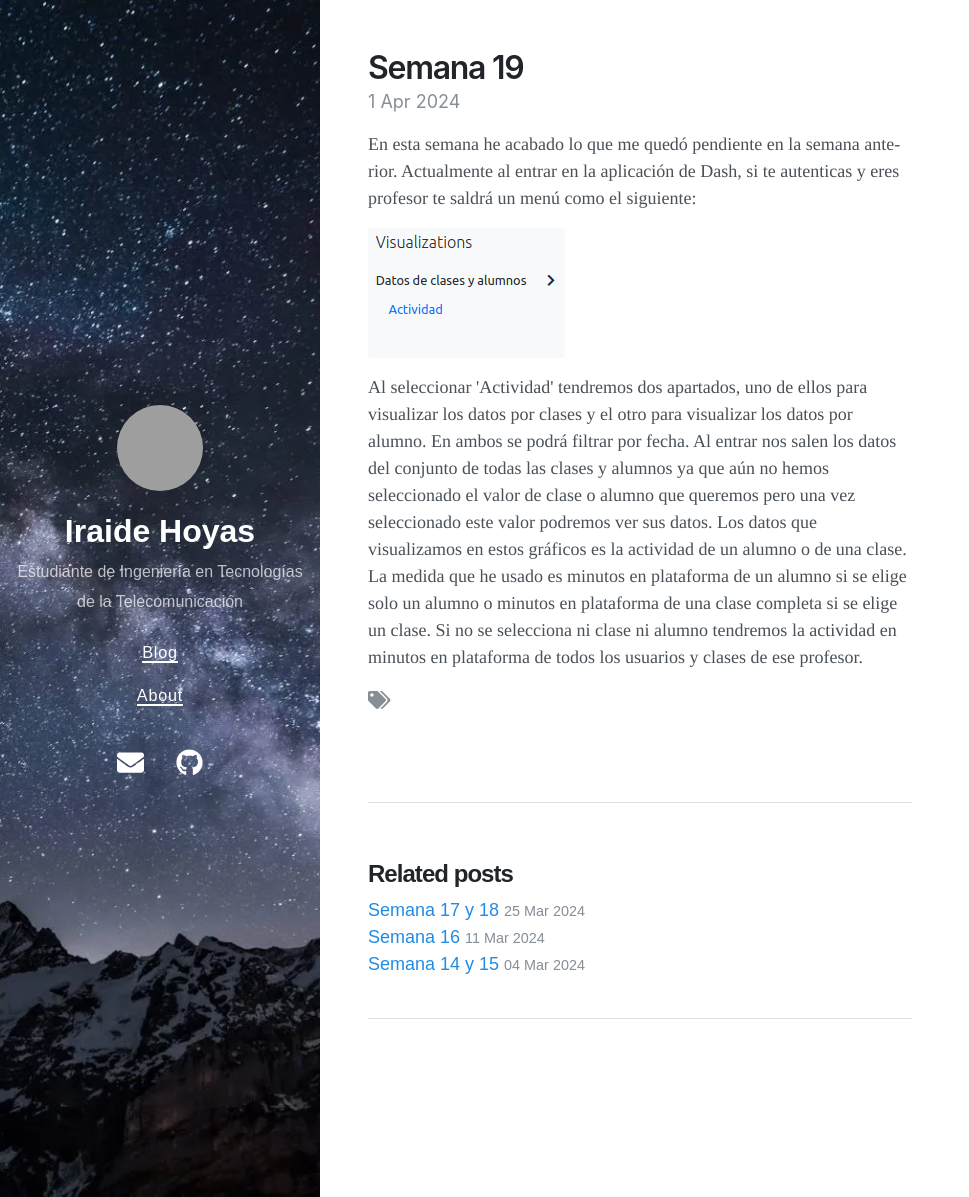
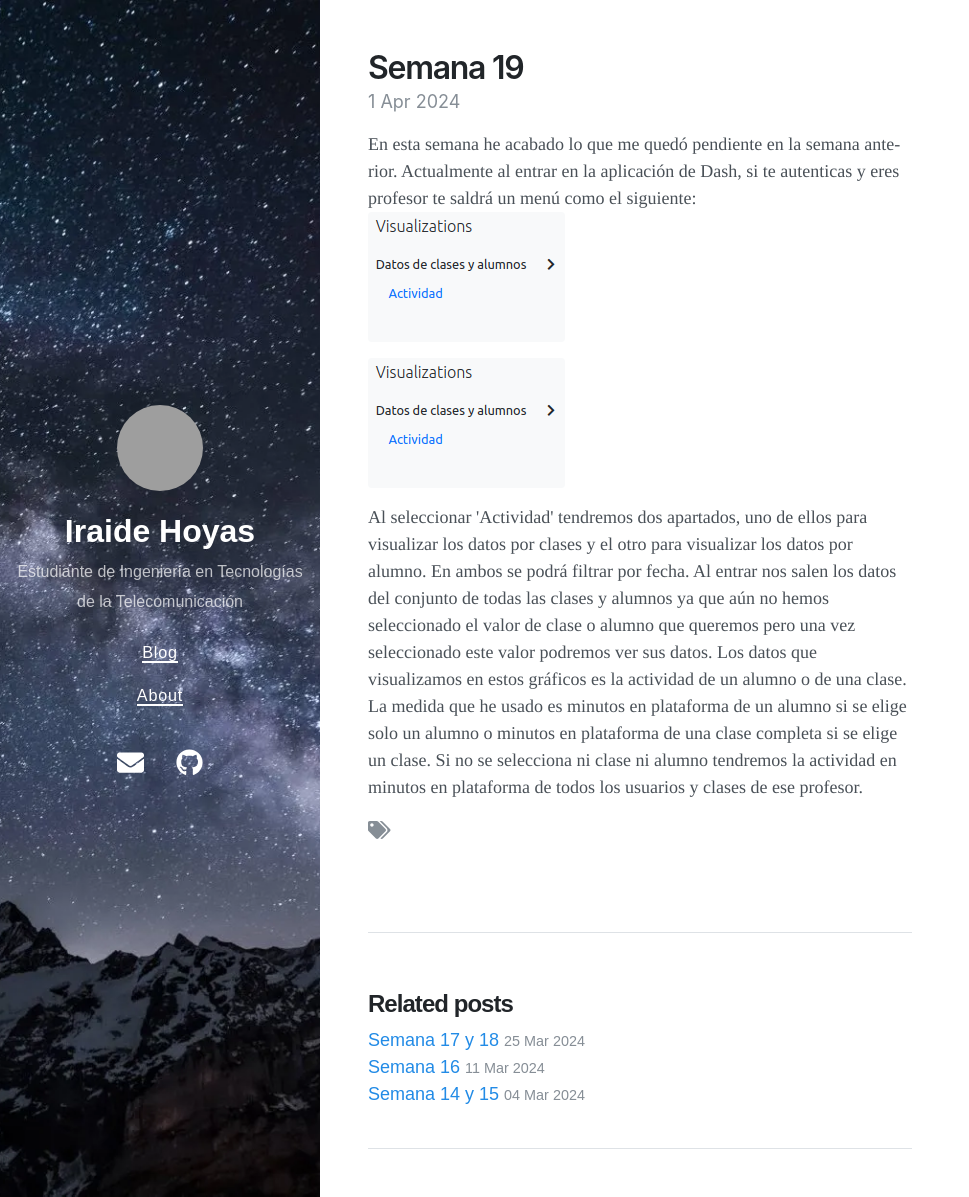
Before and after one commit to RoboticsLabURJC/2023-tfg-iraide-hoyas, a Jekyll site: the page built from docs/_posts/2024-04-01-Semana19.md, in a window 1280 px wide and 1197 px high. Shown: the whole window, without its empty margins (0-969 px from the left). Built offline with Jekyll 4.4.1, drawn with Linux system fonts in a browser that asks for light colours; nearby versions of some CDN libraries; grey boxes are pictures that could not be loaded.

Commit message:
Update 2024-04-01-Semana19.md

```diff
--- a/docs/_posts/2024-04-01-Semana19.md
+++ b/docs/_posts/2024-04-01-Semana19.md
@@ -5,7 +5,7 @@ title: Semana 19
 
 En esta semana he acabado lo que me quedó pendiente en la semana anterior. Actualmente al entrar en la aplicación de
 Dash, si te autenticas y eres profesor te saldrá un menú como el siguiente:
-
+![Menú Dash](https://github.com/RoboticsLabURJC/2023-tfg-iraide-hoyas/blob/main/docs/_posts/img/menu.png)
 <image src="https://github.com/RoboticsLabURJC/2023-tfg-iraide-hoyas/blob/main/docs/_posts/img/menu.png" alt="Menú Dash">
 
 Al seleccionar 'Actividad' tendremos dos apartados, uno de ellos para visualizar los datos por clases y el otro para
```
